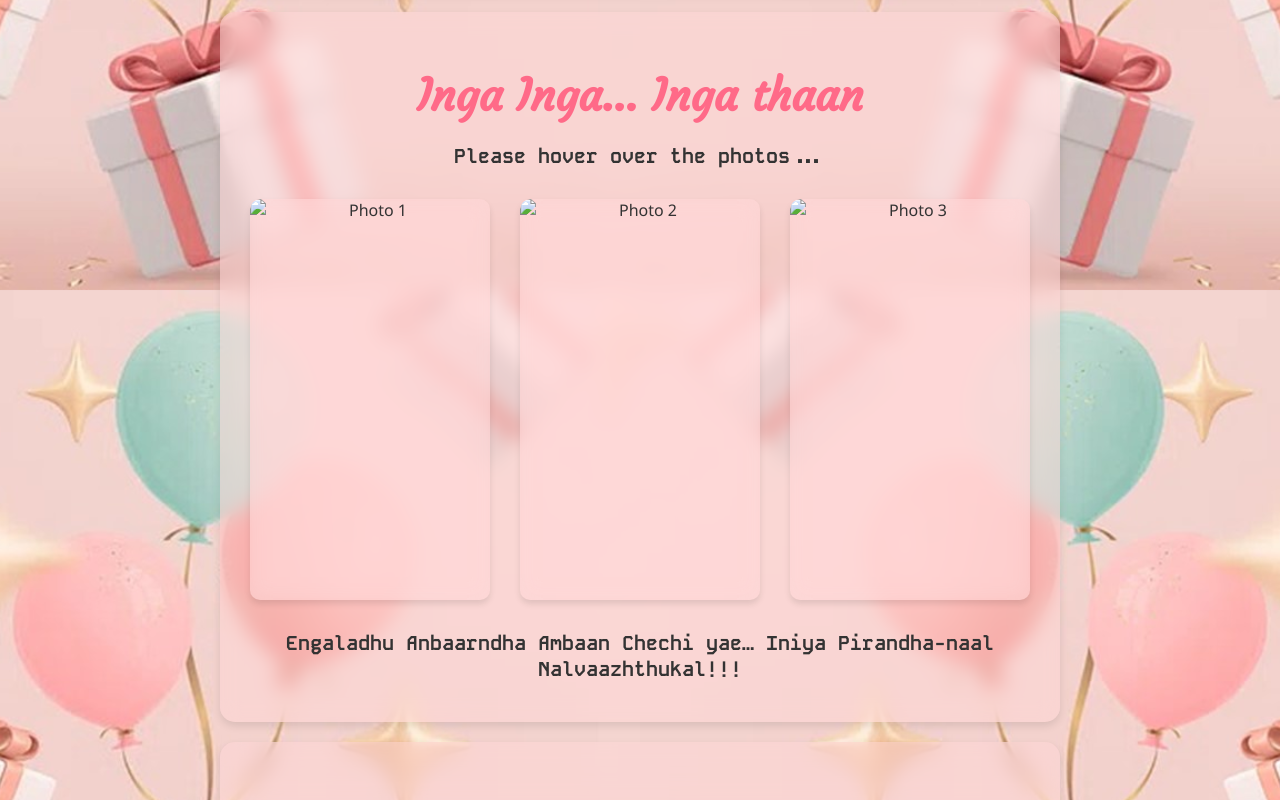
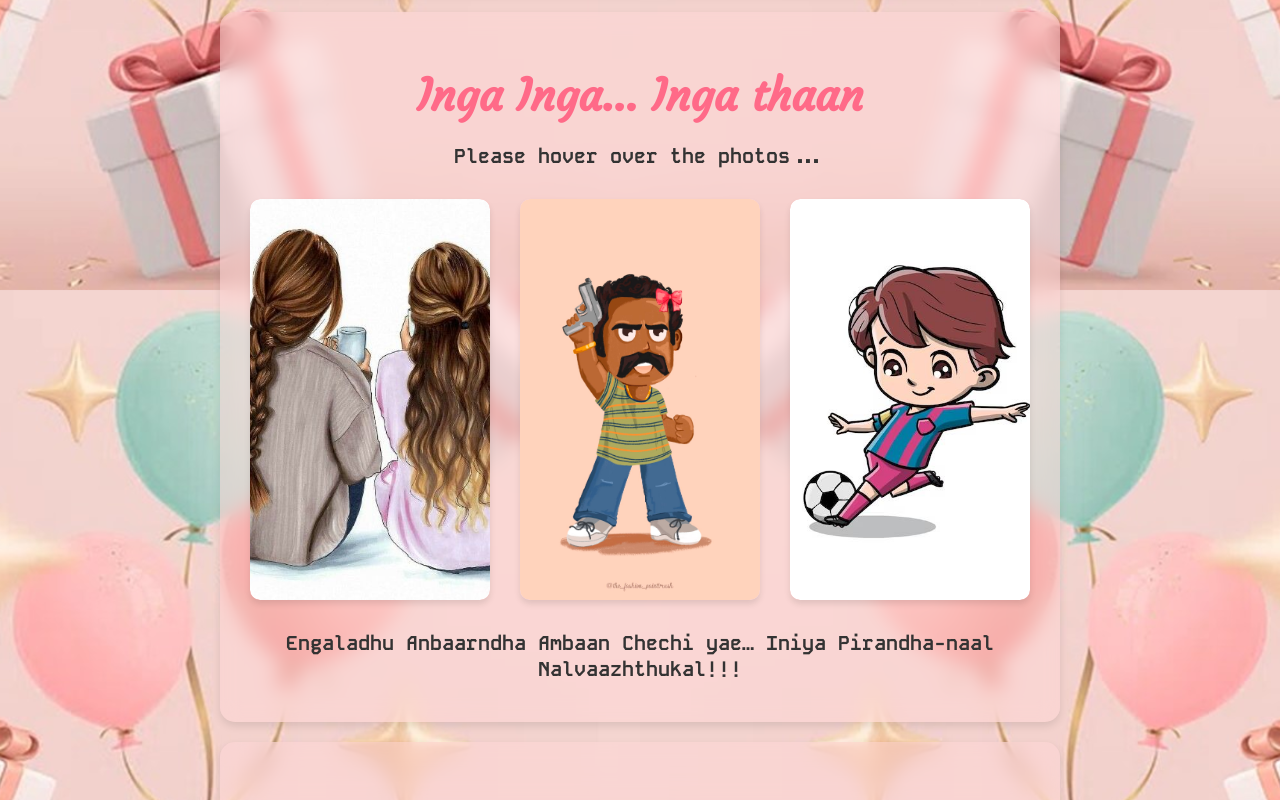
Before and after one commit to AbdulHakeem-FMAH/Happy22, a plain HTML site: page index.html in a window 1280 px wide. Shown: the part 510-1310 px from the top of the page. Drawn offline with Linux system fonts and the light colour scheme; files whose address does not match are found by name.

Commit message:
Update index.html

```diff
--- a/index.html
+++ b/index.html
@@ -25,7 +25,7 @@
         <div class="photo-gallery">
             <div class="photo-box">
                 <div class="photo-content">
-                    <img src="/Birthday/Pics/Ruby1.jpg" alt="Photo 1">
+                    <img src="./Pics/Ruby1.jpg" alt="Photo 1">
                     <div class="message">
                         Hey Rubss! Cheers to another year of making it through together! I can’t believe it’s been 4 amazing years already - time really does fly! Right? On your special day, I wish you good luck and a lifetime of health and happiness. Remember, no matter what, I'm always here for you. Thank you for your love, support and for tolerating me all these years(and for the ones to come). Wishing you the happiest of birthdays once again! Here’s to many more years of laughter and unforgettable memories! Love you!
                     </div>
@@ -33,7 +33,7 @@
             </div>
             <div class="photo-box">
                 <div class="photo-content">
-                    <img src="/Birthday/Pics/Ruby2.jpeg" alt="Photo 2">
+                    <img src="./Pics/Ruby2.jpeg" alt="Photo 2">
                     <div class="message">
                         From just knowing you for years to really getting to know you these past six months, our friendship has become truly special. You’ve been there through all of my stupid rants, never wavering in your support! Wishing my friend another wonderful year filled with happiness and joy. You deserve nothing but the best! Let go of the past, you can't change it. Don't worry about the future, you can't predict it [Overthink pannaadha raasaa]. And forget about the present, I didn't get you one. Happiest Bornday Ruby!!
                     </div>
@@ -41,7 +41,7 @@
             </div>
             <div class="photo-box">
                 <div class="photo-content">
-                    <img src="/Birthday/Pics/Ruby3.jpg" alt="Photo 3">
+                    <img src="./Pics/Ruby3.jpg" alt="Photo 3">
                     <div class="message">
                         Hi there!! Congratulations on successfully completing the 22nd iteration of the loop of your life, where our paths crossed, creating a never-ending linked list of sweet memories. Here's to another iteration of the loop, where the function of life always returns happiness and success. Once again, happy birthday, mon frère! I'm excitedly awaiting our reunion.
                     </div>
@@ -56,7 +56,7 @@
         <h2>🧁22 & Laughing Through🧁</h2>
         <div class="video-container">
             <video controls>
-                <source src="/Birthday/Vid/RubyWish.mp4" type="video/mp4">
+                <source src="./Vid/RubyWish.mp4" type="video/mp4">
                 Your browser does not support the video tag.
             </video>
         </div>
```
